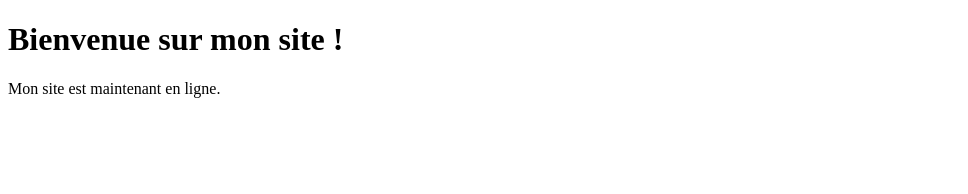
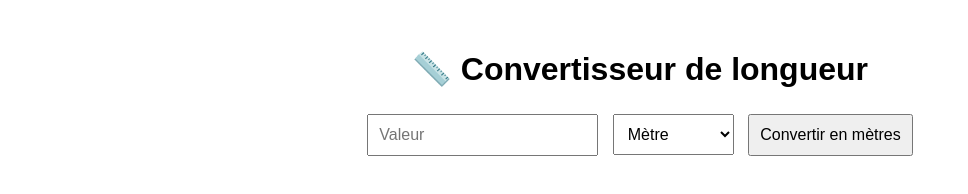
Before and after one commit to zzxxzz-bit/tempmail, a plain HTML site: page index.html in a window 1280 px wide. Shown: the whole page, without its empty margins (0-968 px from the left). Drawn offline with Linux system fonts and the light colour scheme.

Commit message:
Update index.html

```diff
--- a/index.html
+++ b/index.html
@@ -1,11 +1,53 @@
 <!DOCTYPE html>
 <html lang="fr">
 <head>
-  <meta charset="UTF-8">
-  <title>Mon premier site</title>
+<meta charset="UTF-8">
+<title>Convertisseur</title>
+<style>
+body {
+  font-family: Arial;
+  text-align: center;
+  margin-top: 50px;
+}
+
+input, select, button {
+  padding: 10px;
+  margin: 5px;
+  font-size: 16px;
+}
+</style>
 </head>
+
 <body>
-  <h1>Bienvenue sur mon site !</h1>
-  <p>Mon site est maintenant en ligne.</p>
+
+<h1>📏 Convertisseur de longueur</h1>
+
+<input id="valeur" type="number" placeholder="Valeur">
+
+<select id="unite">
+  <option value="m">Mètre</option>
+  <option value="km">Kilomètre</option>
+  <option value="cm">Centimètre</option>
+</select>
+
+<button onclick="convertir()">Convertir en mètres</button>
+
+<h2 id="resultat"></h2>
+
+<script>
+function convertir() {
+  let valeur = Number(document.getElementById("valeur").value);
+  let unite = document.getElementById("unite").value;
+  let resultat;
+
+  if (unite === "km") resultat = valeur * 1000;
+  if (unite === "m") resultat = valeur;
+  if (unite === "cm") resultat = valeur / 100;
+
+  document.getElementById("resultat").innerHTML =
+    resultat + " mètres";
+}
+</script>
+
 </body>
 </html>
```
